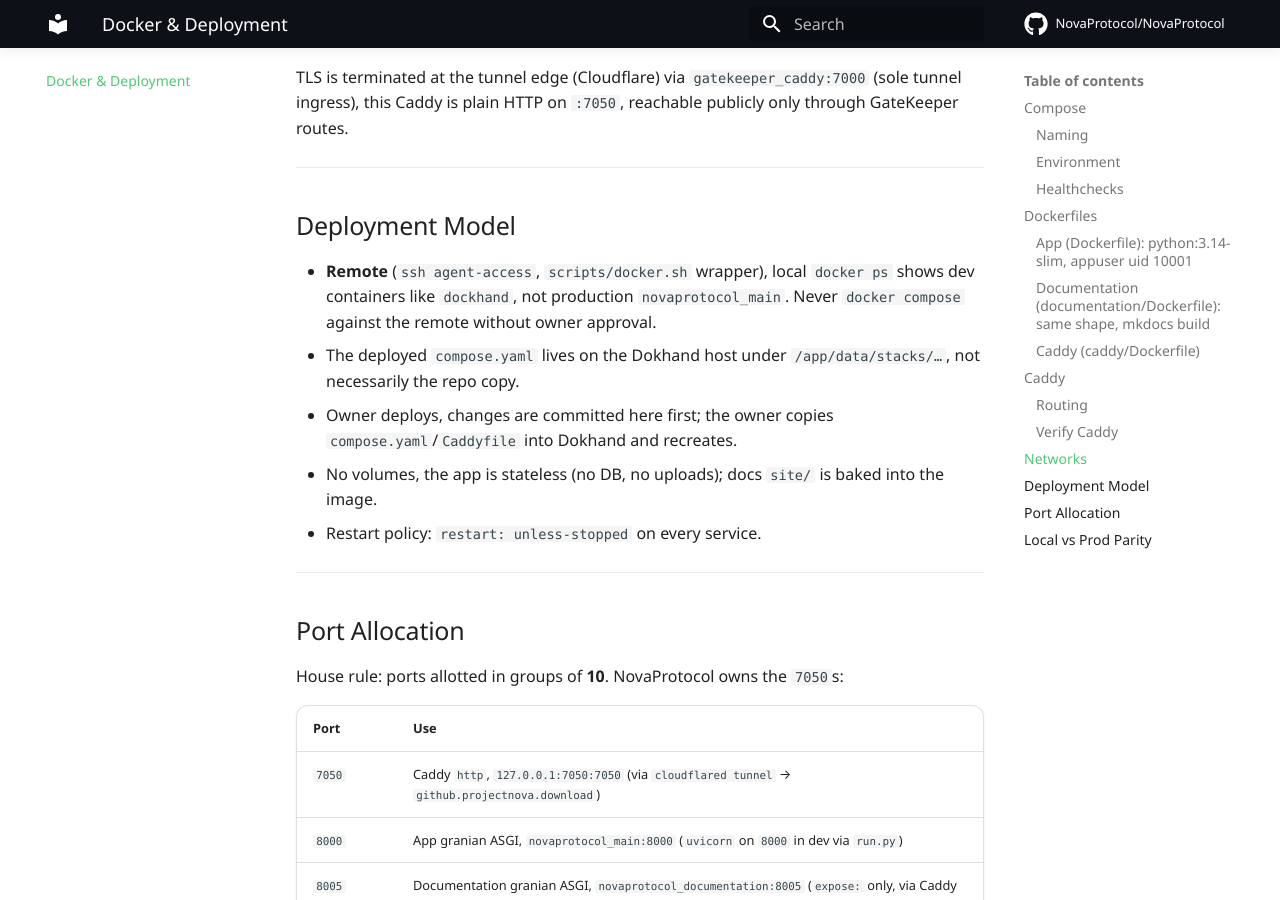
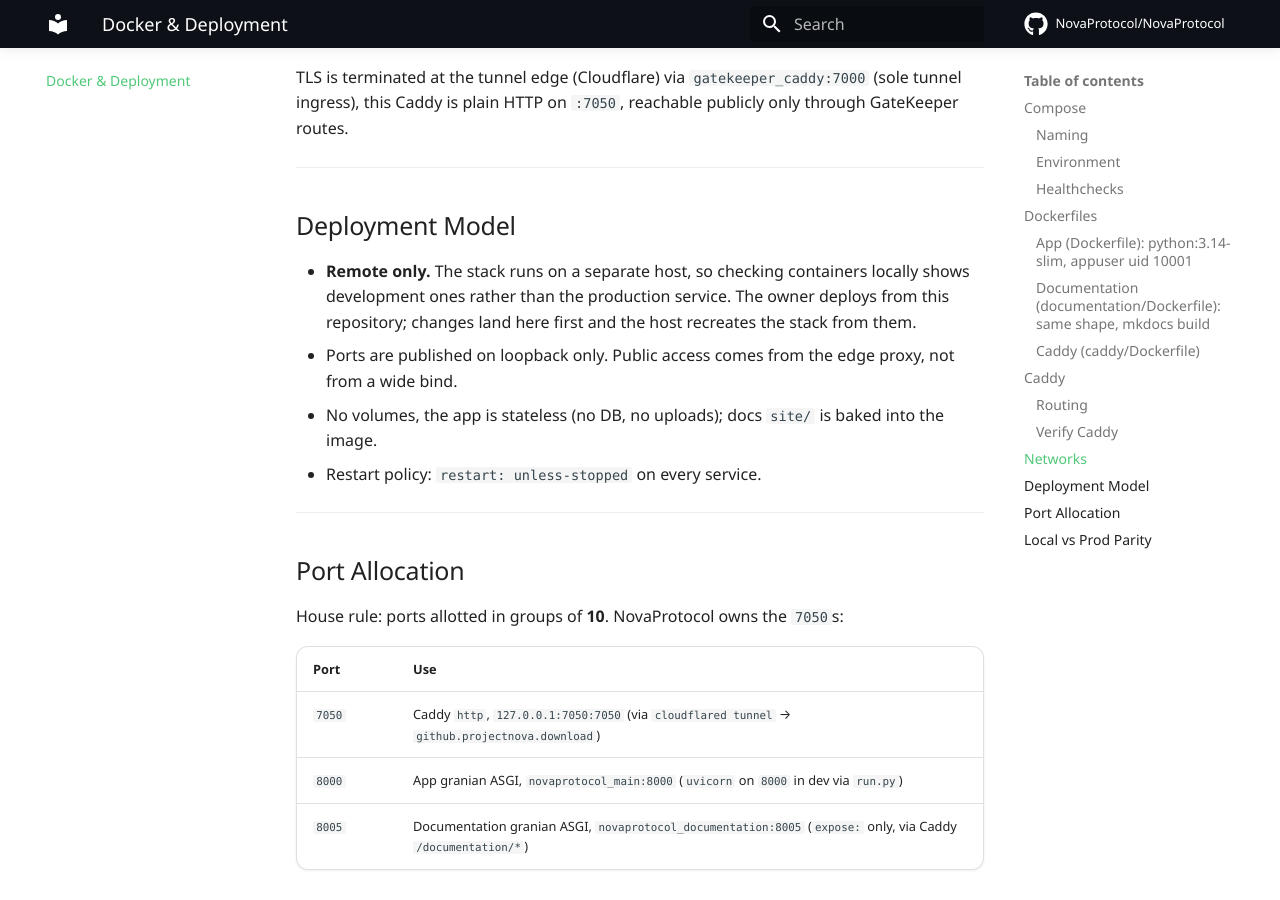
Before and after one commit to NovaProtocol/NovaProtocol, an MkDocs documentation site: the page built from documentation/docs/docker.md, in a window 1280 px wide and 900 px high, scrolled down 5690 px. Built offline with MkDocs 1.6.1 and Material for MkDocs 9.7.7, drawn with Linux system fonts in a browser that asks for light colours; some web fonts are replaced; comment, search, counter and statistics services are not loaded.

Commit message:
docs: describe remote deployment without the internal tooling
The deployment notes named the owner's internal deploy path and wrapper script,
and described work as done by agents. None of that belongs in a public
repository: the tooling names are needless surface, and the process description
reads as machine-written rather than as something a maintainer would say.

Keep the operational fact a reader actually needs, which is that the stack runs
elsewhere so a local container list shows development rather than production,
and that the owner deploys from this repository.

```diff
--- a/documentation/docs/docker.md
+++ b/documentation/docs/docker.md
@@ -235,9 +235,8 @@ TLS is terminated at the tunnel edge (Cloudflare) via `gatekeeper_caddy:7000` (s
 
 ## Deployment Model
 
-- **Remote** (`ssh agent-access`, `scripts/docker.sh` wrapper), local `docker ps` shows dev containers like `dockhand`, not production `novaprotocol_main`. Never `docker compose` against the remote without owner approval.
-- The deployed `compose.yaml` lives on the Dokhand host under `/app/data/stacks/…`, not necessarily the repo copy.
-- Owner deploys, changes are committed here first; the owner copies `compose.yaml`/`Caddyfile` into Dokhand and recreates.
+- **Remote only.** The stack runs on a separate host, so checking containers locally shows development ones rather than the production service. The owner deploys from this repository; changes land here first and the host recreates the stack from them.
+- Ports are published on loopback only. Public access comes from the edge proxy, not from a wide bind.
 - No volumes, the app is stateless (no DB, no uploads); docs `site/` is baked into the image.
 - Restart policy: `restart: unless-stopped` on every service.
 
```
Also changed, not shown: documentation/docs/architecture.md (+1 -1 lines).
